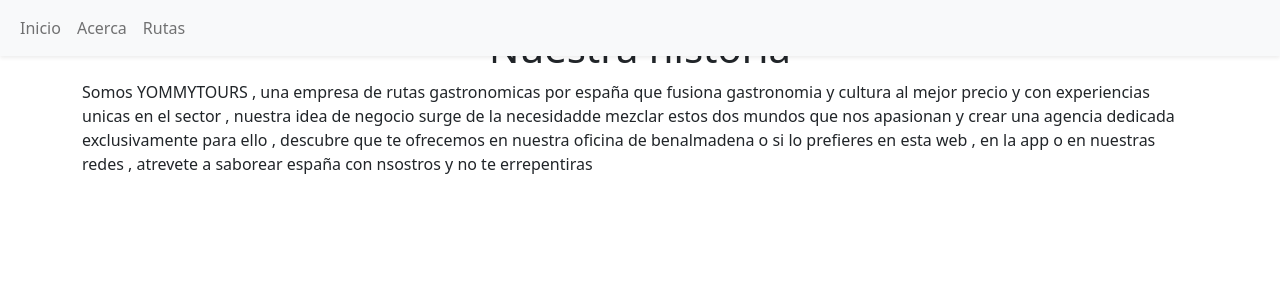
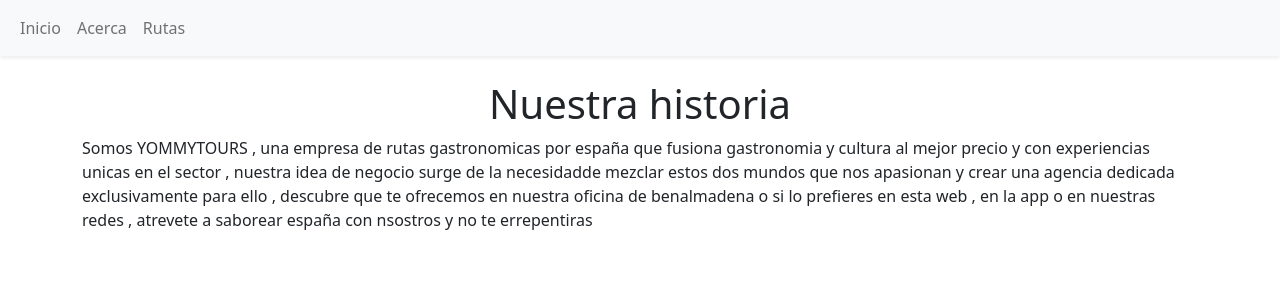
Before and after one commit to geminway92/yummytours, a Svelte app: page /about in a window 1280 px wide. Shown: the top 300 px of the page. Built offline with nearby package versions, Linux system fonts and the light colour scheme.

Commit message:
- Fixed a layout error that caused the about h1 not to be displayed.

```diff
--- a/src/App.svelte
+++ b/src/App.svelte
@@ -68,4 +68,5 @@
     height: 100;
   }
 
+
 </style>
--- a/src/views/About.svelte
+++ b/src/views/About.svelte
@@ -1,11 +1,12 @@
 <script>
 
 </script>
-<div class="container d-flex flex-column justify-content-center align-items-center mt-4">
+<div class="container d-flex flex-column justify-content-center align-items-center m-special">
     <h1 >Nuestra historia</h1>
     <p>Somos YOMMYTOURS , una empresa de rutas gastronomicas por españa que fusiona gastronomia y cultura al mejor precio y con experiencias unicas en el sector , nuestra idea de negocio  surge de la necesidadde mezclar estos dos mundos que nos apasionan y crear una agencia dedicada exclusivamente para ello  , descubre que te ofrecemos en nuestra oficina de benalmadena o si lo prefieres en esta web , en la app o en nuestras redes , atrevete a saborear españa con nsostros y no te errepentiras</p>
 
 </div>
 
 <style>
+
 </style>
--- a/src/views/RoutesTour.svelte
+++ b/src/views/RoutesTour.svelte
@@ -50,7 +50,7 @@
 </div>
 
 <style>
-.m-special{
+:global(.m-special){
     margin-top: 5rem;
 }
 </style>
```
